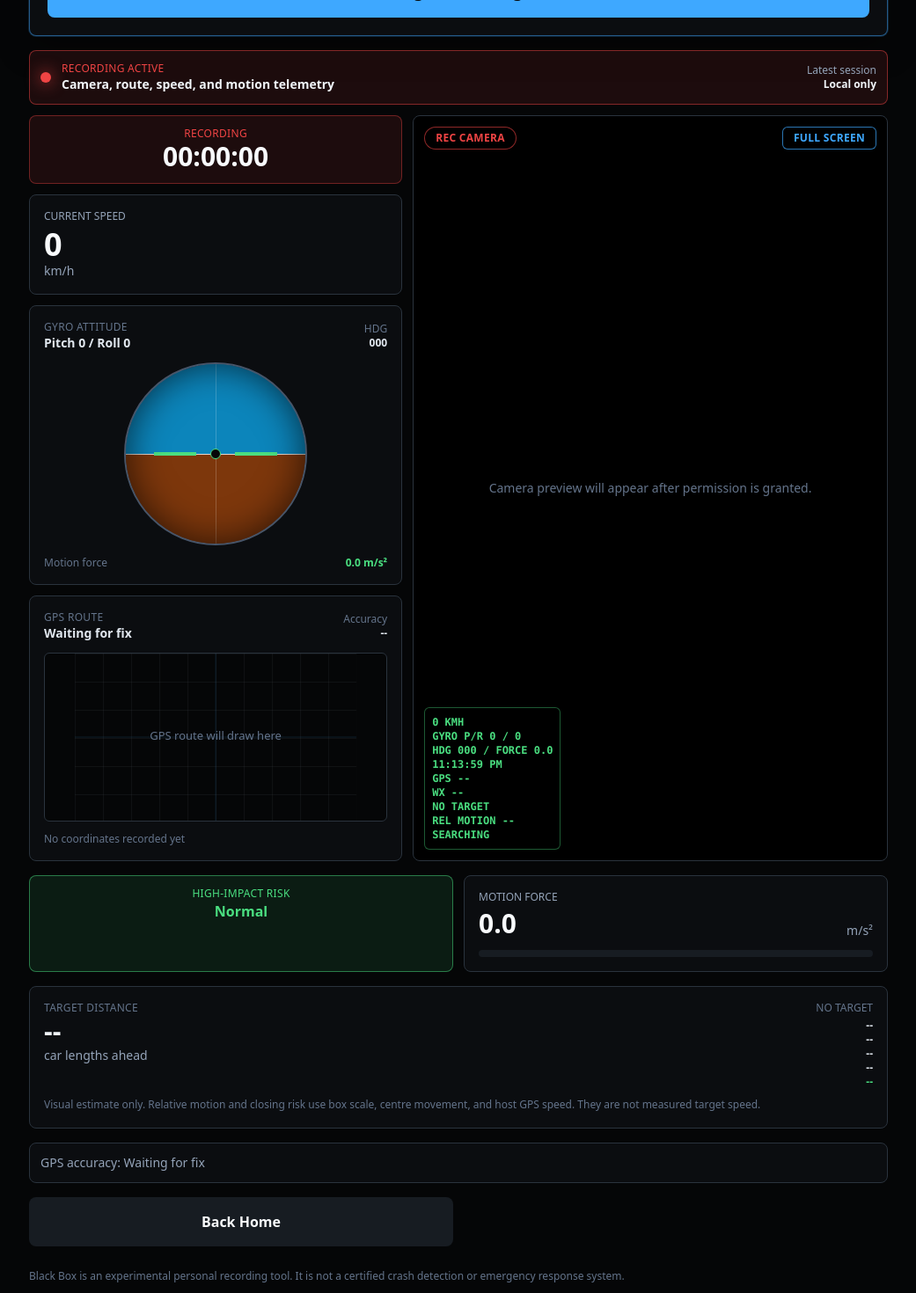
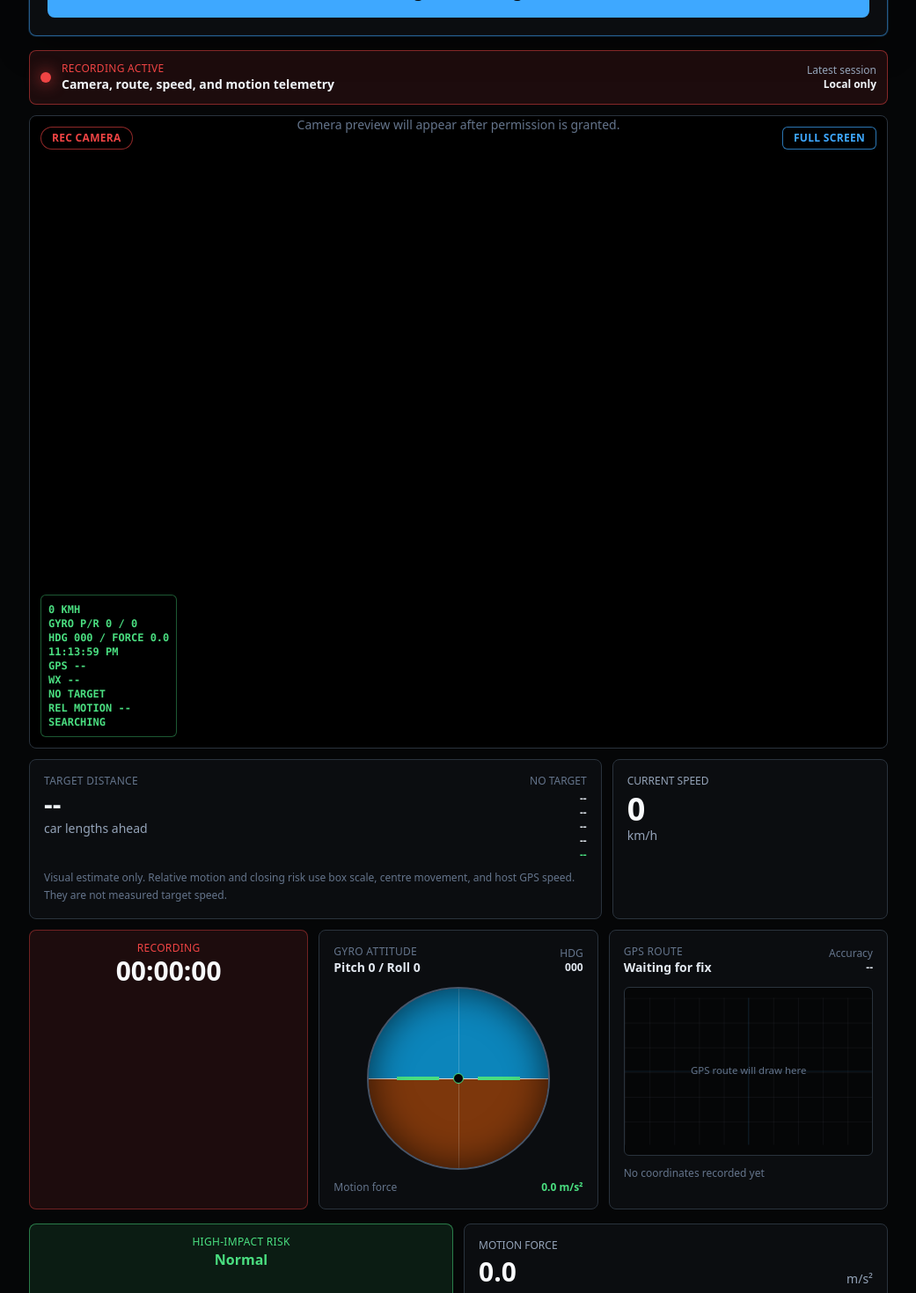
Before and after one commit to BLCKLGHT/blackbox, a Next.js app: page /drive in a window 1280 px wide. Shown: the part 720-2190 px from the top of the page at 88% size, without its empty margins (119-1160 px from the left). Built offline with nearby package versions, Linux system fonts and the light colour scheme.

Commit message:
Reorder drive dashboard video layout

```diff
--- a/src/app/drive/page.tsx
+++ b/src/app/drive/page.tsx
@@ -7,7 +7,6 @@ import { DriveControls } from "@/components/DriveControls";
 import { ImpactRiskBadge } from "@/components/ImpactRiskBadge";
 import { MotionGauge } from "@/components/MotionGauge";
 import { RecordingCockpit } from "@/components/RecordingCockpit";
-import { TargetDistancePanel } from "@/components/TargetDistancePanel";
 import { useDriveSession } from "@/hooks/useDriveSession";
 import type { CameraLens } from "@/types/drive";
 
@@ -157,7 +156,6 @@ export default function DrivePage() {
           <ImpactRiskBadge eventCount={drive.highImpactEvents.length} latestMagnitude={latestMagnitude} compact={condensed} />
           <MotionGauge magnitude={latestMagnitude} compact={condensed} />
         </div>
-        <TargetDistancePanel targets={drive.hudTargets} compact={condensed} />
         <section className={`rounded-lg border border-cockpit-line bg-cockpit-900 text-sm text-slate-400 ${condensed ? "p-2" : "p-3"}`}>
           GPS accuracy: {drive.currentGps?.accuracy ? `${drive.currentGps.accuracy.toFixed(0)}m` : "Waiting for fix"}
         </section>
--- a/src/components/RecordingCockpit.tsx
+++ b/src/components/RecordingCockpit.tsx
@@ -3,6 +3,7 @@ import { LiveVideoPreview } from "@/components/LiveVideoPreview";
 import { RecordingTimer } from "@/components/RecordingTimer";
 import { RouteMap } from "@/components/RouteMap";
 import { SpeedDisplay } from "@/components/SpeedDisplay";
+import { TargetDistancePanel } from "@/components/TargetDistancePanel";
 import type { GpsSample, HudTarget, MotionSample, OrientationSample, WeatherInfo } from "@/types/drive";
 
 export function RecordingCockpit({
@@ -43,13 +44,6 @@ export function RecordingCockpit({
           </div>
         </div>
       </div>
-      <div className={compact ? "grid gap-2" : "grid gap-3 lg:grid-cols-[minmax(280px,1.1fr)_minmax(320px,1.4fr)]"}>
-        <div className={compact ? "grid grid-cols-2 gap-2" : "grid gap-3 sm:grid-cols-2 lg:grid-cols-1"}>
-          <RecordingTimer seconds={elapsed} compact={compact} />
-          <SpeedDisplay speed={latestGps?.speedMetresPerSecond} compact={compact} />
-          <FlightGyroDisplay orientation={latestOrientation} motion={latestMotion} compact={compact} />
-          <RouteMap samples={gpsSamples} latest={latestGps} compact={compact} />
-        </div>
       <LiveVideoPreview
         stream={stream}
         prominent
@@ -60,6 +54,14 @@ export function RecordingCockpit({
         latestOrientation={latestOrientation}
         weather={weather}
       />
+      <div className={compact ? "grid grid-cols-[minmax(0,1.25fr)_minmax(104px,0.75fr)] gap-2" : "grid gap-3 md:grid-cols-[minmax(0,1.35fr)_minmax(180px,0.65fr)]"}>
+        <TargetDistancePanel targets={hudTargets} compact={compact} />
+        <SpeedDisplay speed={latestGps?.speedMetresPerSecond} compact={compact} />
+      </div>
+      <div className={compact ? "grid grid-cols-2 gap-2" : "grid gap-3 sm:grid-cols-3"}>
+        <RecordingTimer seconds={elapsed} compact={compact} />
+        <FlightGyroDisplay orientation={latestOrientation} motion={latestMotion} compact={compact} />
+        <RouteMap samples={gpsSamples} latest={latestGps} compact={compact} />
       </div>
     </section>
   );
```
Lines whose indentation alone changed are shown as unchanged.
